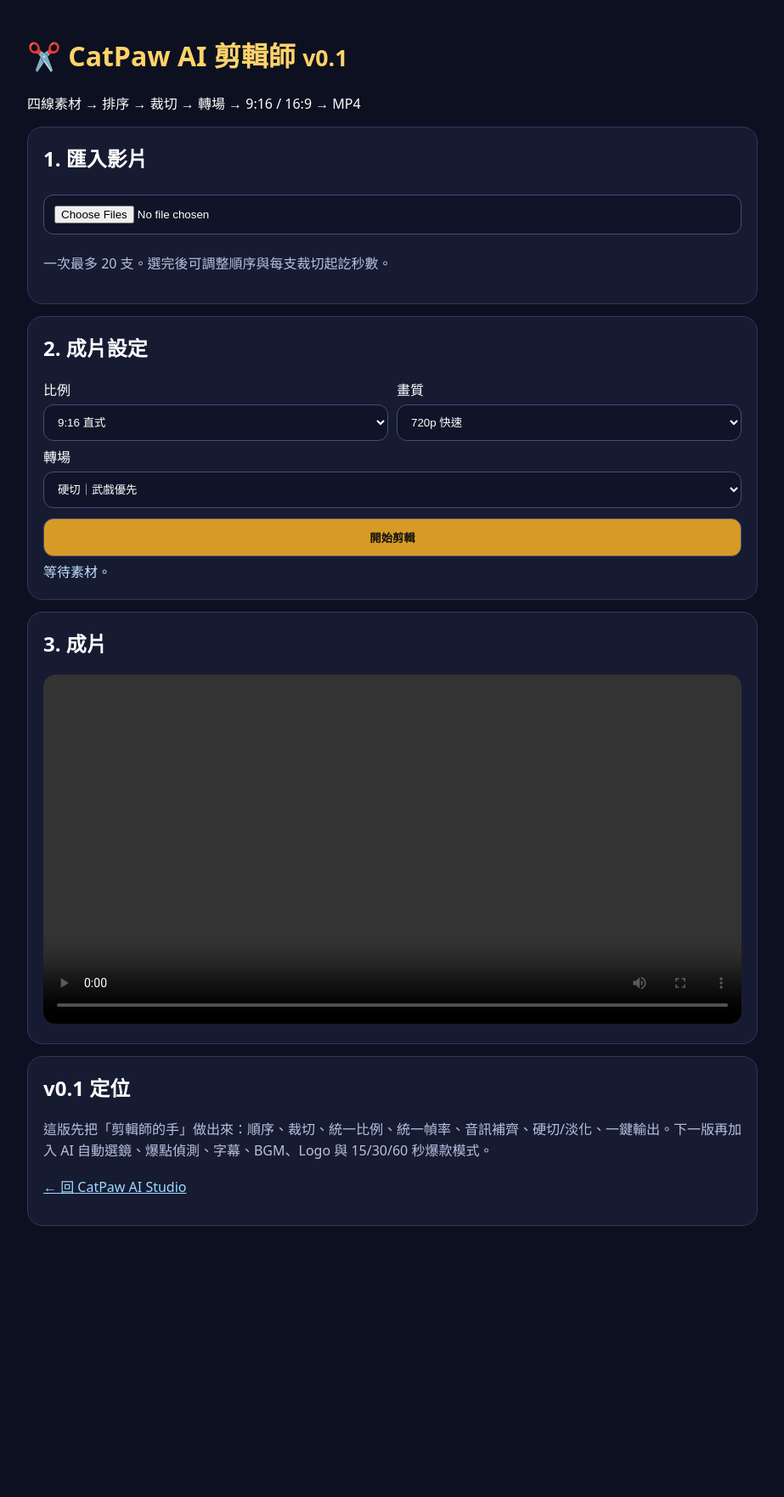
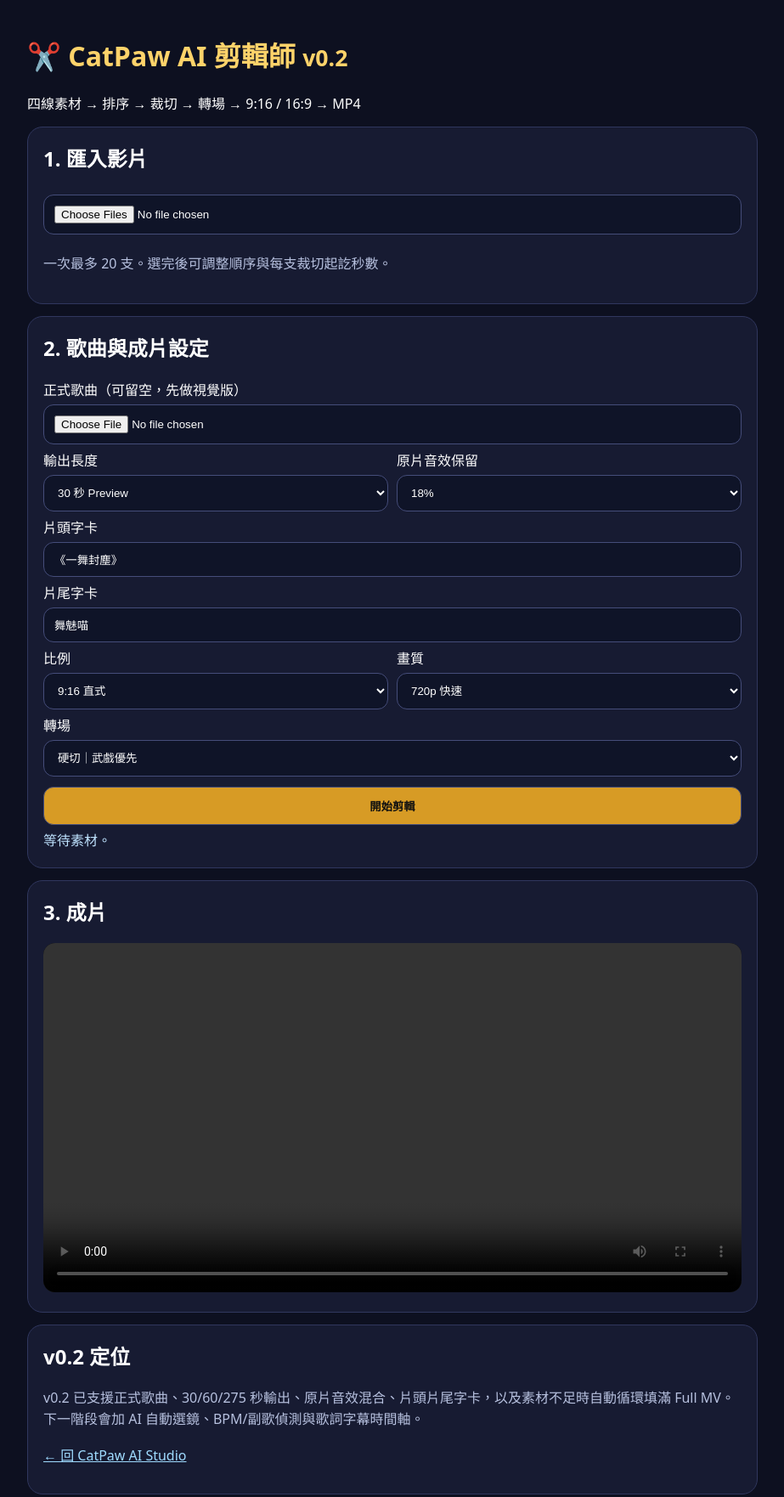
Before and after one commit to gogototo24-lang/ai-music-studio, a plain HTML site: page catpaw-factory/editor.html in a window 1280 px wide. Shown: the whole page at 85% size, without its empty margins (178-1101 px from the left). Before the commit the page ends 1477 px from the top, so only its background shows below. Drawn offline with Linux system fonts and the light colour scheme.

Commit message:
Upgrade public CatPaw Editor UI to v0.2 MV controls

```diff
--- a/catpaw-factory/editor.html
+++ b/catpaw-factory/editor.html
@@ -3,7 +3,7 @@
 <head>
 <meta charset="utf-8">
 <meta name="viewport" content="width=device-width,initial-scale=1">
-<title>CatPaw AI 剪輯師 v0.1</title>
+<title>CatPaw AI 剪輯師 v0.2</title>
 <style>
 body{font-family:system-ui;background:#0d1020;color:#fff;margin:0}
 .wrap{max-width:860px;margin:auto;padding:20px}
@@ -24,7 +24,7 @@ a{color:#9fdbff}
 </head>
 <body>
 <main class="wrap">
-<h1>✂️ CatPaw AI 剪輯師 <small>v0.1</small></h1>
+<h1>✂️ CatPaw AI 剪輯師 <small>v0.2</small></h1>
 <p>四線素材 → 排序 → 裁切 → 轉場 → 9:16 / 16:9 → MP4</p>
 
 <section class="card">
@@ -35,7 +35,16 @@ a{color:#9fdbff}
 </section>
 
 <section class="card">
-<h2>2. 成片設定</h2>
+<h2>2. 歌曲與成片設定</h2>
+<label>正式歌曲（可留空，先做視覺版）</label>
+<input id="music" type="file" accept="audio/mpeg,audio/wav,audio/x-wav,audio/mp4,audio/aac,audio/ogg">
+<div class="row">
+<div><label>輸出長度</label><select id="target"><option value="30">30 秒 Preview</option><option value="60">60 秒短版</option><option value="275">4:35 Full MV 骨架</option><option value="0">依素材總長</option></select></div>
+<div><label>原片音效保留</label><select id="sfx"><option value="0">0% 純歌曲</option><option value="0.12">12%</option><option value="0.18" selected>18%</option><option value="0.28">28%</option></select></div>
+</div>
+<label>片頭字卡</label><input id="titleText" value="《一舞封塵》">
+<label>片尾字卡</label><input id="endingText" value="舞魅喵">
+
 <div class="row">
 <div><label>比例</label><select id="aspect"><option value="9:16">9:16 直式</option><option value="16:9">16:9 橫式</option></select></div>
 <div><label>畫質</label><select id="quality"><option value="720p">720p 快速</option><option value="1080p">1080p 正式</option></select></div>
@@ -53,8 +62,8 @@ a{color:#9fdbff}
 </section>
 
 <section class="card">
-<h2>v0.1 定位</h2>
-<p class="note">這版先把「剪輯師的手」做出來：順序、裁切、統一比例、統一幀率、音訊補齊、硬切/淡化、一鍵輸出。下一版再加入 AI 自動選鏡、爆點偵測、字幕、BGM、Logo 與 15/30/60 秒爆款模式。</p>
+<h2>v0.2 定位</h2>
+<p class="note">v0.2 已支援正式歌曲、30/60/275 秒輸出、原片音效混合、片頭片尾字卡，以及素材不足時自動循環填滿 Full MV。下一階段會加 AI 自動選鏡、BPM/副歌偵測與歌詞字幕時間軸。</p>
 <p><a href="index.html">← 回 CatPaw AI Studio</a></p>
 </section>
 </main>
@@ -98,6 +107,12 @@ async function renderEdit(){
   fd.append("aspect",aspect.value);
   fd.append("quality",quality.value);
   fd.append("transition",transition.value);
+  fd.append("target_seconds",target.value);
+  fd.append("original_audio_volume",sfx.value);
+  fd.append("title_text",titleText.value);
+  fd.append("ending_text",endingText.value);
+  fd.append("reuse_mode","cycle");
+  if(music.files && music.files[0]) fd.append("music_file",music.files[0],music.files[0].name);
   fd.append("trim_json",JSON.stringify(items.map(x=>({start:x.start,end:x.end===""?null:x.end}))));
   status.textContent="剪輯師已開工…";
   preview.removeAttribute("src"); download.style.display="none";
@@ -120,7 +135,7 @@ async function poll(id){
       if(j.status==="success"){
         const url=new URL(j.video_url,API).href;
         preview.src=url; download.href=url; download.style.display="inline"; download.textContent="開啟成片";
-        status.textContent+="\n完成｜"+j.meta.width+"×"+j.meta.height+"｜"+j.meta.duration+" 秒｜"+j.meta.clip_count+" 段";
+        status.textContent+="\n完成｜"+j.meta.width+"×"+j.meta.height+"｜"+j.meta.duration+" 秒｜"+j.meta.clip_count+" 段｜歌曲："+(j.meta.music_attached?"已接":"未接")+"｜素材循環："+j.meta.reuse_passes+" 段次";
         return;
       }
       if(j.status==="error")return;
```
